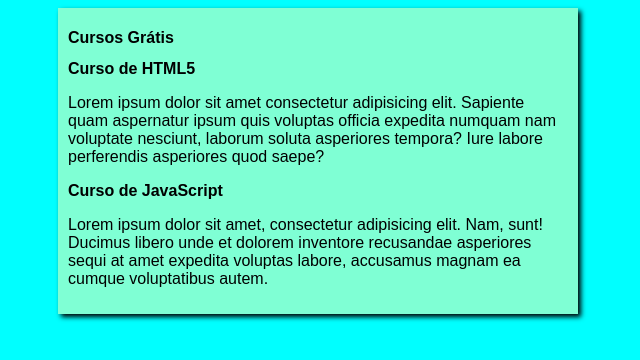
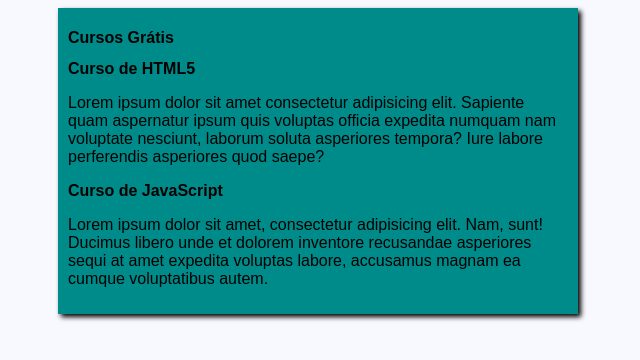
Before and after one commit to Falconsfly/projeto-site, a plain HTML site: page index.html in a window 1280 px wide. Shown: the whole page, without its empty margins (322-962 px from the left). Drawn offline with Linux system fonts and the light colour scheme.

Commit message:
ColorChange

```diff
--- a/estilos/style.css
+++ b/estilos/style.css
@@ -5,12 +5,12 @@
 }
 
 body {
-    background-color: aqua;
+    background-color: ghostwhite;
 
 }
 
 main {
-    background-color: aquamarine;
+    background-color: darkcyan;
     width: 500px;
     margin: auto;
     padding: 10px;
```
